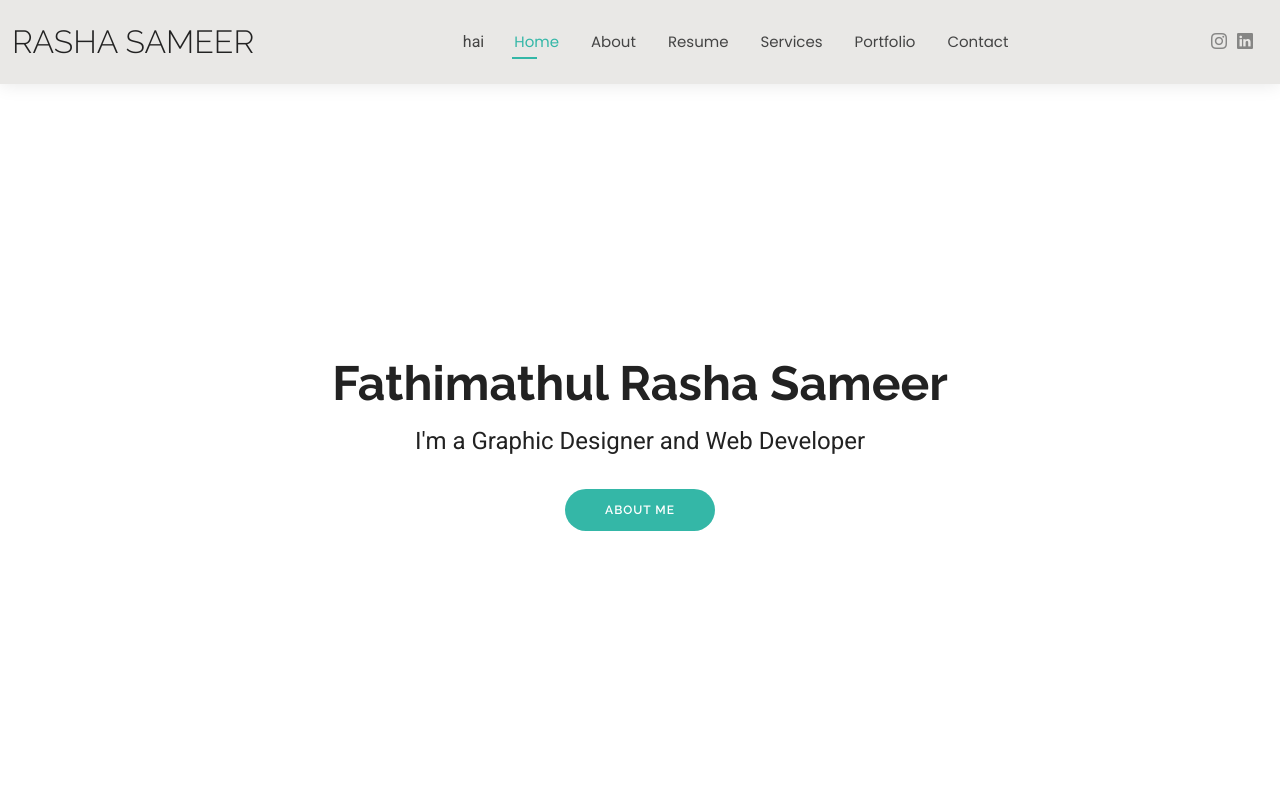
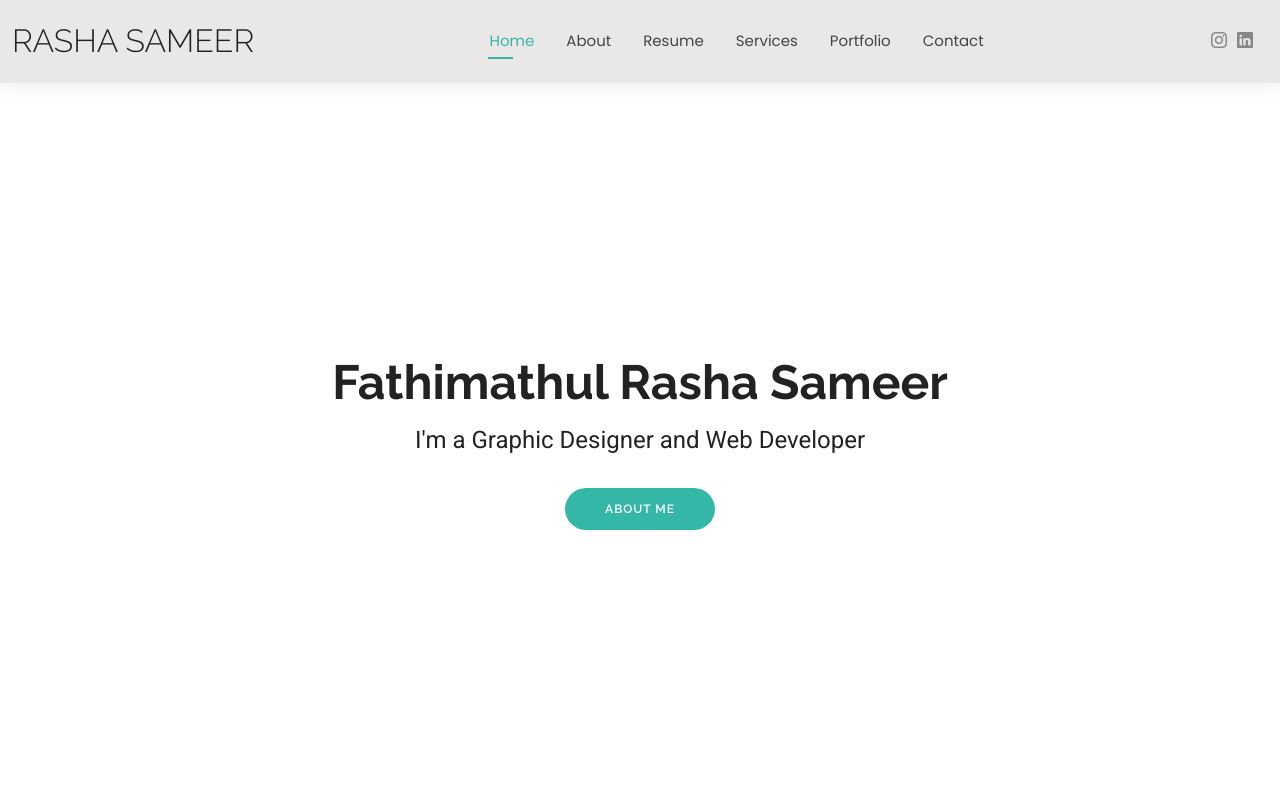
Before and after one commit to rashasameer/PORTFOLIO, a plain HTML site: page index.html in a window 1280 px wide. Shown: the top 800 px of the page. Drawn offline with Linux system fonts and the light colour scheme.

Commit message:
third commit

```diff
--- a/index.html
+++ b/index.html
@@ -49,7 +49,6 @@
 
       <nav id="navmenu" class="navmenu">
         <ul>
-          <li>hai</li>
           <li><a href="index.html" class="active">Home</a></li>
           <li><a href="about.html">About</a></li>
           <li><a href="resume.html">Resume</a></li>
```
